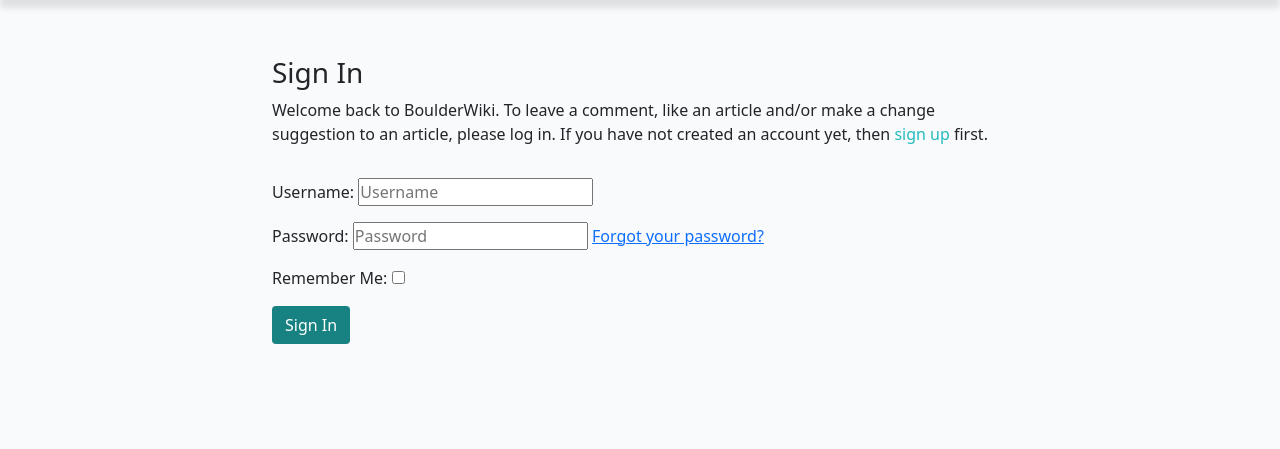
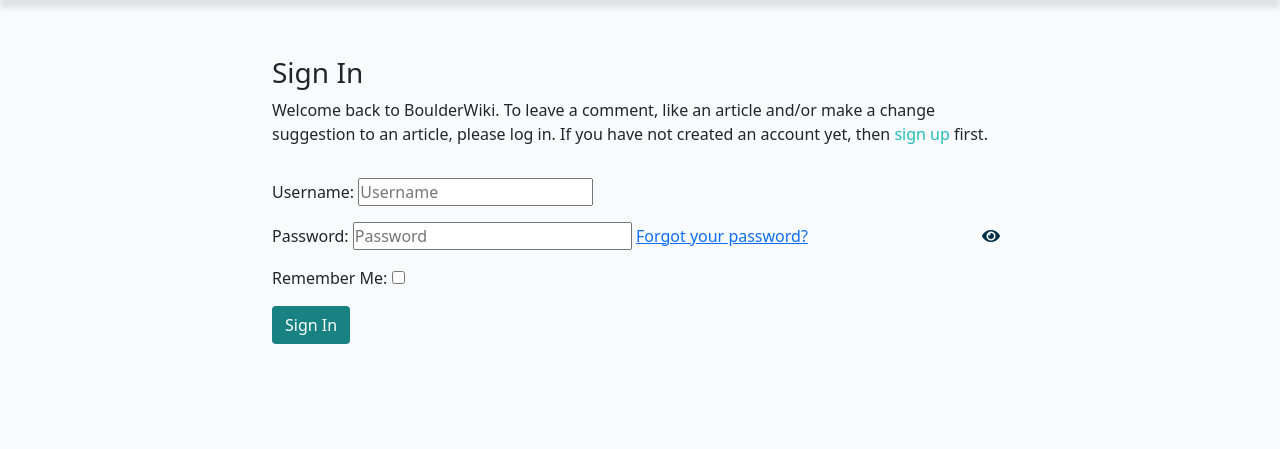
Before and after one commit to Zealous242/love-bouldering-2, a Django app: page /accounts/login/?next=/create/ in a window 1280 px wide. Shown: the part 60-509 px from the top of the page. Run offline with Django 4.2, Linux system fonts and the light colour scheme; some libraries are stand-ins or nearby versions.

Commit message:
Add font-awsome eye icon next to password field in sign-up.html

```diff
--- a/static/css/style.css
+++ b/static/css/style.css
@@ -201,6 +201,30 @@ body {
     text-decoration: underline;
 }
 
+.password-field-wrapper {
+    position: relative;
+}
+
+.password-field-wrapper input {
+    padding-right: 2.75rem;
+}
+
+.password-toggle {
+    position: absolute;
+    top: 50%;
+    right: 0.5rem;
+    transform: translateY(-50%);
+    border: 0;
+    background: transparent;
+    color: #023047;
+    cursor: pointer;
+}
+
+.password-toggle:focus {
+    outline: 2px solid #0077b6;
+    outline-offset: 2px;
+}
+
 .underline:hover {
     text-decoration: underline;
 }
--- a/templates/account/login.html
+++ b/templates/account/login.html
@@ -23,8 +23,14 @@
             <form class="login" method="POST" action="{% url 'account_login' %}">
                 {% csrf_token %}
                 {{ form.as_p }}
+                <button type="button" class="password-toggle"
+                    data-password-target="id_password" aria-controls="id_password"
+                    aria-label="Show password" title="Show password" aria-pressed="false">
+                    <i class="fas fa-eye" aria-hidden="true"></i>
+                </button>
                 {% if redirect_field_value %}
                 <input type="hidden" name="{{ redirect_field_name }}" value="{{ redirect_field_value }}" />
+
                 {% endif %}
                 <button class="btn btn-signup right" type="submit">{% trans "Sign In" %}</button>
             </form>
@@ -32,3 +38,25 @@
     </div>
 </div>
 {% endblock %}
+
+{% block extras %}
+<script>
+    const passwordToggle = document.querySelector(".password-toggle");
+    const passwordInput = document.getElementById(passwordToggle.dataset.passwordTarget);
+    const passwordWrapper = passwordInput.parentElement;
+
+    passwordWrapper.classList.add("password-field-wrapper");
+    passwordWrapper.appendChild(passwordToggle);
+
+    passwordToggle.addEventListener("click", function () {
+        const isPassword = passwordInput.type === "password";
+        passwordInput.type = isPassword ? "text" : "password";
+        passwordToggle.innerHTML = isPassword ?
+            '<i class="fas fa-eye-slash" aria-hidden="true"></i>' :
+            '<i class="fas fa-eye" aria-hidden="true"></i>';
+        passwordToggle.setAttribute("aria-label", isPassword ? "Hide password" : "Show password");
+        passwordToggle.setAttribute("title", isPassword ? "Hide password" : "Show password");
+        passwordToggle.setAttribute("aria-pressed", String(isPassword));
+    });
+</script>
+{% endblock %}
```
Also changed, not shown: README.md.
